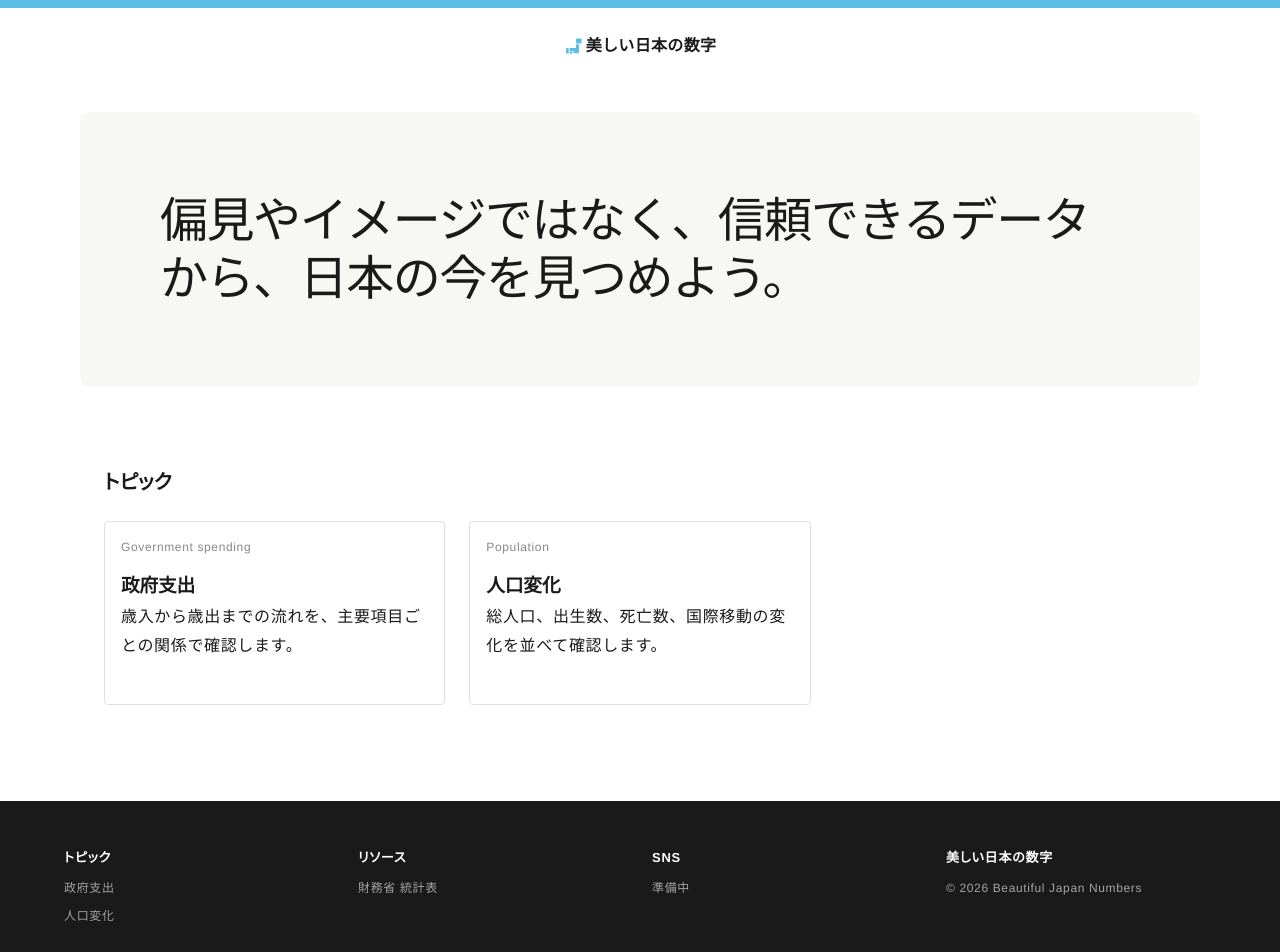
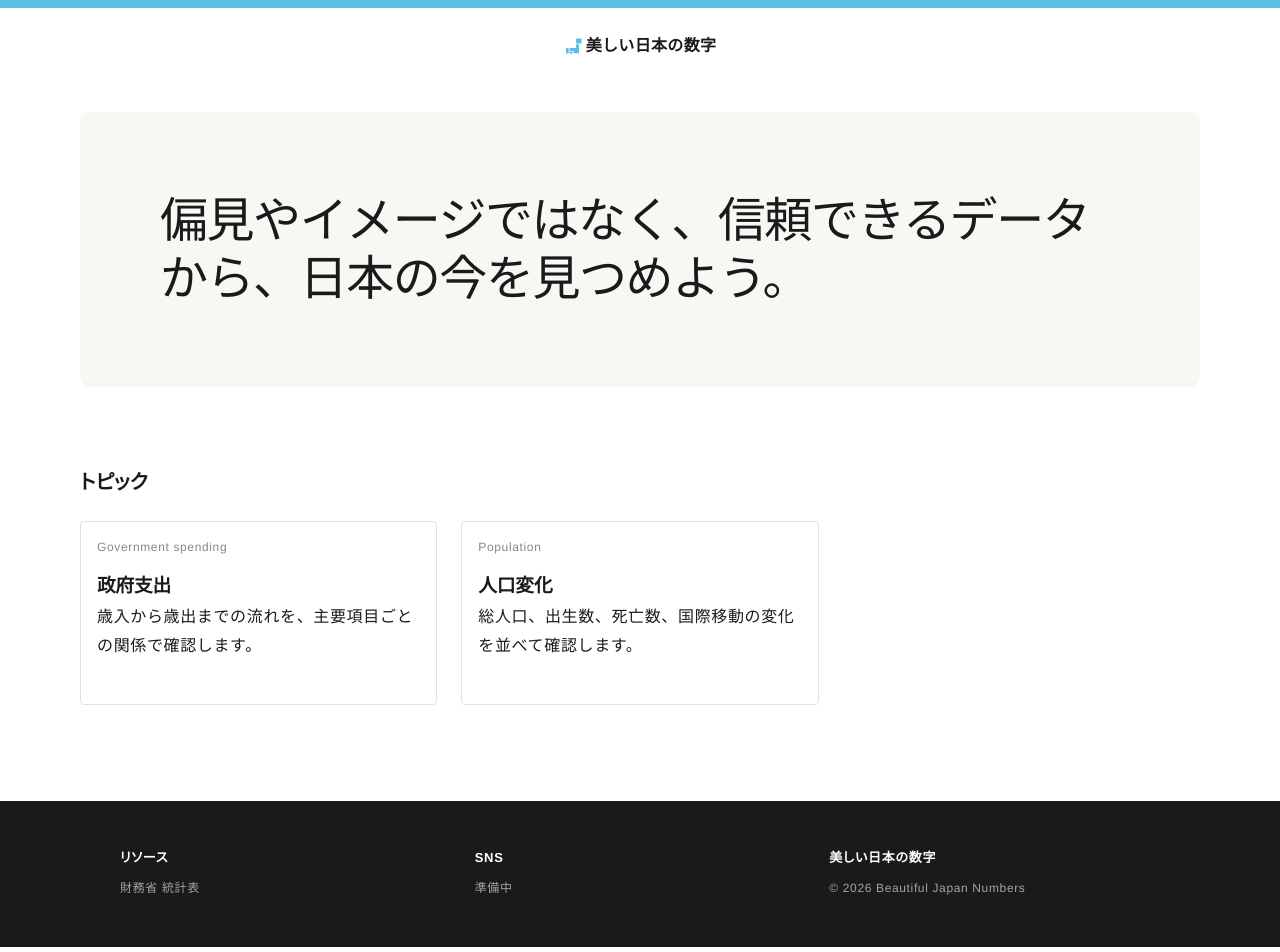
Before and after one commit to miz8462/beautiful-japan-numbers, a Next.js app: page / in a window 1280 px wide. Shown: the top 952 px of the page. Built offline with nearby package versions, Linux system fonts and the light colour scheme.

Commit message:
refactor: グローバルスタイルを調整し、サイトフッターのレイアウトを更新。フッターのカラム数を変更し、パディングを追加。

```diff
--- a/src/app/globals.css
+++ b/src/app/globals.css
@@ -74,7 +74,6 @@ table td,
   width: 100%;
   max-width: 1200px;
   margin: 0 auto;
-  padding: 0 24px;
 }
 
 .site-header {
@@ -211,8 +210,9 @@ a:focus-visible {
 }
 
 .site-footer-grid {
+  padding: 0 5rem;
   display: grid;
-  grid-template-columns: repeat(4, minmax(0, 1fr));
+  grid-template-columns: repeat(3, minmax(0, 1fr));
   gap: 24px;
 }
 
--- a/src/app/layout.tsx
+++ b/src/app/layout.tsx
@@ -35,11 +35,6 @@ export default function RootLayout({
         <footer className="site-footer">
           <div className="container site-footer-grid">
             <section>
-              <h2>トピック</h2>
-              <a href="/government-spending">政府支出</a>
-              <a href="/population">人口変化</a>
-            </section>
-            <section>
               <h2>リソース</h2>
               <a href="https://www.mof.go.jp/policy/budget/reference/statistics/data.htm">
                 財務省 統計表
```
